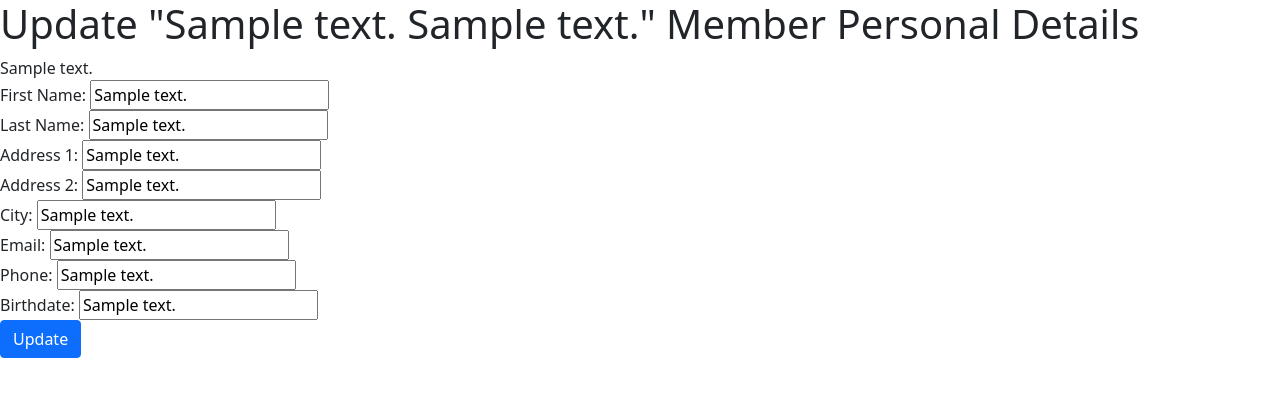
After one commit to harrykhlo/rugby_club, a Flask app: template templates/memberupdate.html in a window 1280 px wide. The commit adds this page. Shown: the top 397 px of the page. Run offline with Flask 2, Linux system fonts and the light colour scheme; the template is opened without the code that fills it: most values are stand-ins (such as "Sample title", 1, 10 or a date in 2020).

Commit message:
added a function of updating member details at memberupdated.html

```diff
--- a/app.py
+++ b/app.py
@@ -125,12 +125,12 @@ def login():
                     join teams as ateam on fixtures.AwayTeam = ateam.TeamID \
                     where FixtureDate >= %s and (HomeTeam = %s or AwayTeam = %s) order by FixtureDate;", (today, teamid, teamid,))
                 upcomingteamfixtures = cur.fetchall()
-                print("testing---------------------------------------------")
-                print(upcomingteamfixtures)
-                print(type(upcomingteamfixtures))
+                # print("testing---------------------------------------------")
+                # print(upcomingteamfixtures)
+                # print(type(upcomingteamfixtures))
 
-                print("member is logged in")
-                print(memberrecord)
+                # print("member is logged in")
+                # print(memberrecord)
                 return render_template('memberindex.html', memberdetaillist=memberrecord[0], clubidname=clubidname, teamidname=teamidname, threelatestclubnews=threelatestclubnews, today=today, upcomingteamfixtures=upcomingteamfixtures)
     # if request.method == 'GET':
     else:
@@ -140,3 +140,85 @@ def login():
         select_result = cur.fetchall()
         print(select_result)
         return render_template('login.html', membernameidlist=select_result)
+
+
+@app.route("/memberupdate", methods=['GET', 'POST'])
+def memberupdate():
+    if request.method == "POST":
+        memberid = request.form.get('memberid')
+        firstname = request.form.get('firstname')
+        lastname = request.form.get('lastname')
+        address1 = request.form.get('address1')
+        address2 = request.form.get('address2')
+        city = request.form.get('city')
+        email = request.form.get('email')
+        phone = request.form.get('phone')
+        birthdate = request.form.get('birthdate')
+
+        cur = getCursor()
+        cur.execute(
+            "update members set MemberFirstName = %s, MemberLastName = %s, \
+            Address1 = %s, Address2 = %s, \
+            City=%s, Email=%s,  \
+            Phone=%s, Birthdate=%s \
+            where MemberID = %s;",
+            (firstname, lastname, address1, address2, city, email, phone, birthdate, memberid,))
+
+        cur.execute(
+            "select * from members where MemberID = %s;", (memberid,))
+        memberrecord = cur.fetchall()
+        # memberrecorddiscription = cur.description # for checking only
+        # print(memberrecorddiscription) # for checking only
+
+        clubid = memberrecord[0][1]
+        cur.execute(
+            "select ClubID, ClubName from clubs where ClubID = %s;", (clubid,))
+        clubidname = cur.fetchall()[0]  # tuple (club id, club name)
+
+        # print("testing---------------------------------------------")
+        # print(clubidname)
+        # print(type(clubidname))
+        teamid = memberrecord[0][2]
+        cur.execute(
+            "select TeamID, TeamName from teams where TeamID = %s;", (teamid,))
+        teamidname = cur.fetchall()[0]  # tuple (team id, team name)
+        # print("testing---------------------------------------------")
+        # print(teamidname)
+        cur.execute(
+            "select NewsHeader, NewsByline, NewsDate, News from clubnews where ClubID=%s order by NewsDate DESC limit 3;", (clubidname[0],))
+        threelatestclubnews = cur.fetchall()
+
+        today = date.today()
+        cur.execute(
+            "select FixtureID, FixtureDate,hteam.TeamName as HomeTeamName, \
+            ateam.TeamName as AwayTeamName, HomeTeam as HomeTeamId, \
+            AwayTeam as AwayTeamId FROM fixtures \
+            join teams as hteam on fixtures.HomeTeam = hteam.TeamID \
+            join teams as ateam on fixtures.AwayTeam = ateam.TeamID \
+            where FixtureDate >= %s and (HomeTeam = %s or AwayTeam = %s) order by FixtureDate;", (today, teamid, teamid,))
+        upcomingteamfixtures = cur.fetchall()
+        # print("testing---------------------------------------------")
+        # print(upcomingteamfixtures)
+        # print(type(upcomingteamfixtures))
+
+        # print("member is logged in")
+        # print(memberrecord)
+        return render_template('memberindex.html', memberdetaillist=memberrecord[0], clubidname=clubidname, teamidname=teamidname, threelatestclubnews=threelatestclubnews, today=today, upcomingteamfixtures=upcomingteamfixtures)
+        # return redirect("/")
+    else:
+        memberid = request.args.get("memberid")
+        if memberid == None:
+            # print("no member id is given ------------------------------")
+            return redirect("/")
+        else:
+            print(request.args)
+
+            print(memberid)
+
+            cur = getCursor()
+            # get the member details
+            cur.execute(
+                "select * from members where MemberID = %s;", (memberid,))
+            memberrecord = cur.fetchall()
+
+            return render_template('memberupdate.html', memberdetails=memberrecord[0])
--- a/templates/login.html
+++ b/templates/login.html
@@ -6,10 +6,10 @@
     <meta name="viewport" content="width=device-width, initial-scale=1.0">
     <link href="https://cdn.jsdelivr.net/npm/bootstrap@5.0.0-beta1/dist/css/bootstrap.min.css" rel="stylesheet" integrity="sha384-giJF6kkoqNQ00vy+HMDP7azOuL0xtbfIcaT9wjKHr8RbDVddVHyTfAAsrekwKmP1" crossorigin="anonymous">
 
-    <title>Rugbuy Club Login</title>
+    <title>Rugby Club Login</title>
 </head>
 <body>
-    <h1>Rugbuy Club Member Login</h1>
+    <h1>Rugby Club Member Login</h1>
     <form action="/" method="POST">
         <div class="row mb-3">
           <label for="selectUser" class="col-sm-2 col-form-label">User Name</label>
--- a/templates/memberindex.html
+++ b/templates/memberindex.html
@@ -9,7 +9,8 @@
 </head>
 <body>
     <h1>Rugby Club Member</h1>
-    <h1>{{ memberdetaillist[3] }} {{ memberdetaillist[4] }}'s private page</h1><br/><br/>
+    <h1>{{ memberdetaillist[3] }} {{ memberdetaillist[4] }}'s private page</h1>
+    <a class="btn btn-primary" href="/memberupdate?memberid={{memberdetaillist[0]}}" role="button">Update Personal Details</a><br/><br/>
     <h2><u>Latest 3 Club News for "{{ clubidname[1] }}" Club</u></h2>
     <!-- {{threelatestclubnews}} -->
     <table class="table table-hover">
--- /dev/null
+++ b/templates/memberupdate.html
@@ -0,0 +1,52 @@
+<!DOCTYPE html>
+<html lang="en">
+<head>
+    <meta charset="UTF-8">
+    <meta http-equiv="X-UA-Compatible" content="IE=edge">
+    <meta name="viewport" content="width=device-width, initial-scale=1.0">
+    <link href="https://cdn.jsdelivr.net/npm/bootstrap@5.0.0-beta1/dist/css/bootstrap.min.css" rel="stylesheet" integrity="sha384-giJF6kkoqNQ00vy+HMDP7azOuL0xtbfIcaT9wjKHr8RbDVddVHyTfAAsrekwKmP1" crossorigin="anonymous">
+    <title>Member Update</title>
+</head>
+<body>
+    <h1>Update "{{memberdetails[3]}} {{memberdetails[4]}}" Member Personal Details</h1>
+    {{memberdetails}}
+
+
+    <form action="/memberupdate" method="POST">
+        <input type="hidden" name="memberid" value="{{memberdetails[0]}}" />
+        <label for="firstname">First Name:</label>
+        <input type="text" id="firstname" name="firstname" value="{{memberdetails[3]}}" /> <br/>
+        <label for="lastname">Last Name:</label>
+        <input type="text" id="lastname" name="lastname" value="{{memberdetails[4]}}" /> <br/>
+        <label for="address1">Address 1:</label>
+        <input type="text" id="address1" name="address1" value="{{memberdetails[5]}}" /> <br/>
+        <label for="address2">Address 2:</label>
+        <input type="text" id="address2" name="address2" value="{{memberdetails[6]}}" /> <br/>
+        <label for="city">City:</label>
+        <input type="text" id="city" name="city" value="{{memberdetails[7]}}" /> <br/>
+        <label for="email">Email:</label>
+        <input type="text" id="email" name="email" value="{{memberdetails[8]}}" /> <br/>
+        <label for="phone">Phone:</label>
+        <input type="text" id="phone" name="phone" value="{{memberdetails[9]}}" /> <br/>
+        <label for="birthdate">Birthdate:</label>
+        <input type="text" id="birthdate" name="birthdate" value="{{memberdetails[10]}}" /> <br/>
+        <!-- <div class="row mb-3">
+          <label for="selectUser" class="col-sm-2 col-form-label">User Name</label>
+          <div class="col-sm-5">
+            <select name = "selectedmember" class="form-select" aria-label="Default select example" id="selectUser">
+                <option value="None" selected>Please select your name</option>
+                {% for result in membernameidlist %}
+                  {%- if result[3] -%}
+                    <option value="{{result[0]}}">{{result[1]}} {{result[2]}}</option>
+                  {%- endif %}
+                {% endfor %}
+            </select>
+          </div>
+        </div> -->
+        <button type="submit" class="btn btn-primary">Update</button>
+        <!-- <input type="submit"/> -->
+      </form>
+
+
+</body>
+</html>
```
